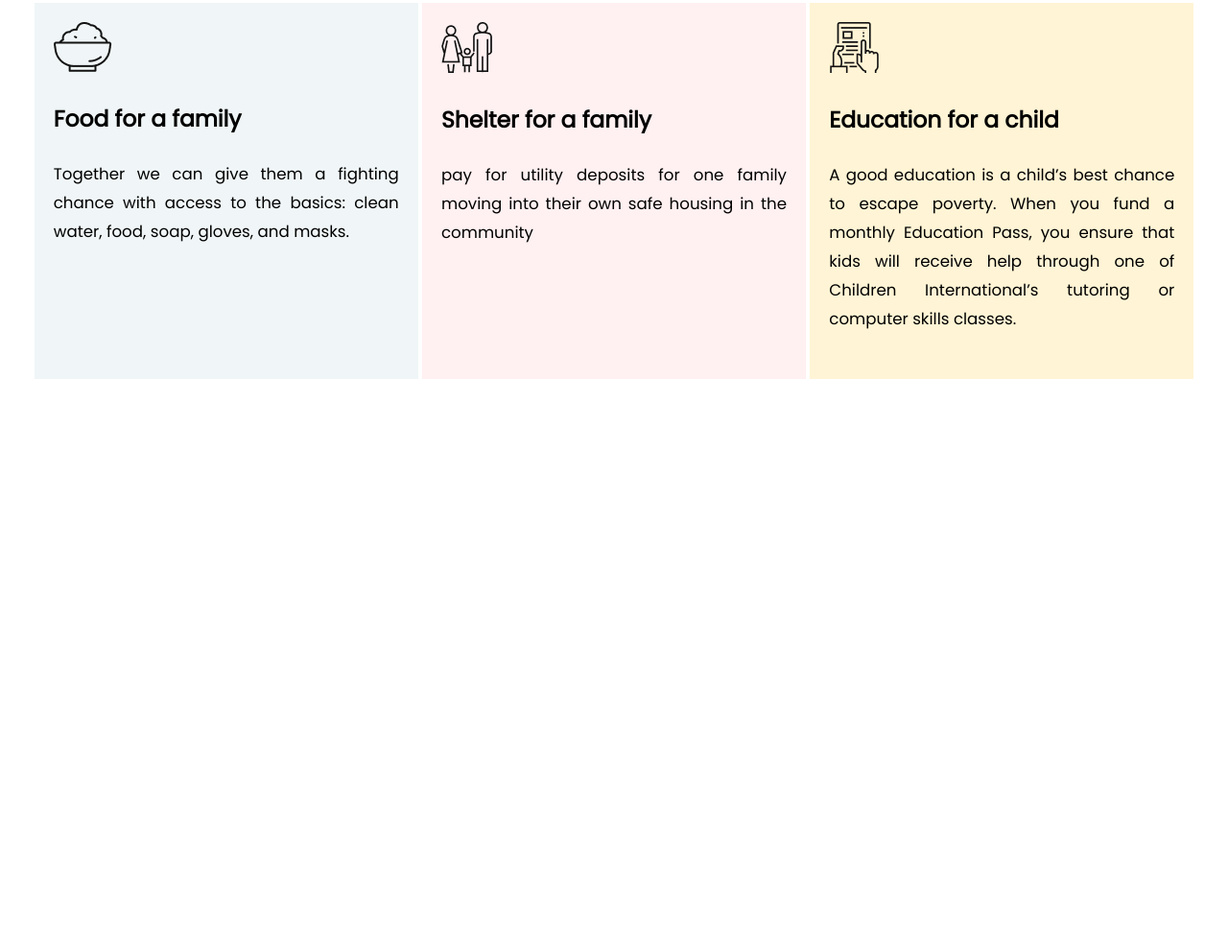
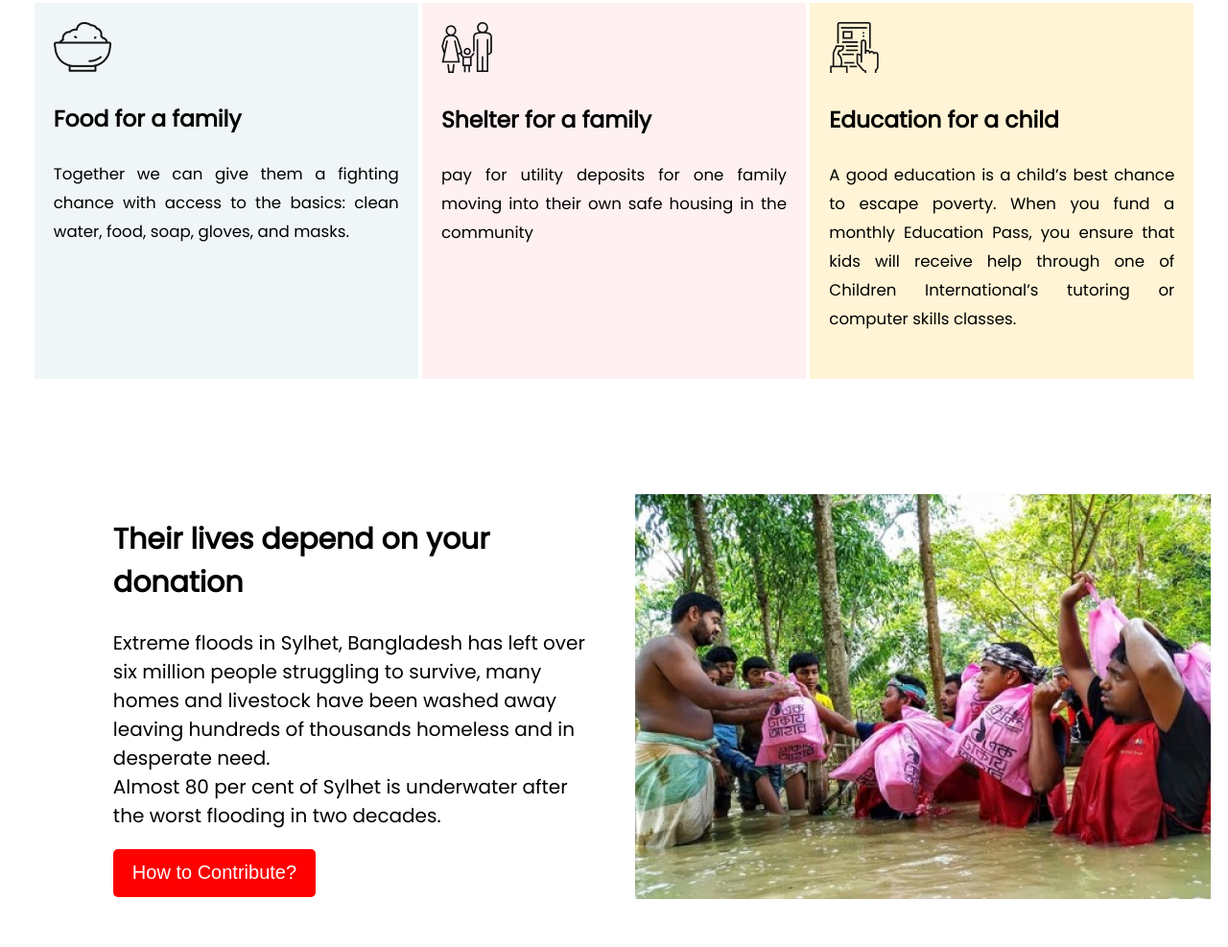
Before and after one commit to SharmiNMooN/donate-today, a plain HTML site: page index.html in a window 1280 px wide. Shown: the part 1537-2524 px from the top of the page at 96% size. Before the commit the page ends 1932 px from the top, so only its background shows below. Drawn offline with Linux system fonts and the light colour scheme.

Commit message:
Their lives depend on your donation

```diff
--- a/index.html
+++ b/index.html
@@ -95,6 +95,26 @@
 
 </section>
 
+<section class="donation-feed">
+    <div class="donation-feed-left">
+        <h1>Their lives depend on
+            your donation
+        </h1>
+        <p> Extreme floods in Sylhet, Bangladesh has left over six million people struggling to survive, many homes and
+            livestock have been washed away leaving hundreds of thousands homeless and in desperate need.
+            <br> Almost 80 per
+            cent of Sylhet is underwater after the worst flooding in two decades.
+        </p>
+        <button class="link-button">How to Contribute?</button>
+
+    </div>
+    <div class="donation-feed-right">
+        <img src="image/donation11.jpg" alt="">
+    </div>
+
+
+</section>
+
 <body>
 
 
--- a/style.css
+++ b/style.css
@@ -159,3 +159,31 @@ body {
 .sub-donate-plan-3 {
   background-color: #fff4d5;
 }
+
+.donation-feed {
+  margin-top: 100px;
+
+  display: block;
+  text-align: center;
+  flex-wrap: wrap;
+  align-content: center;
+}
+
+.donation-feed-left {
+  display: inline-block;
+  font-size: 20px;
+  text-align: left;
+  padding: 20px;
+  height: 452px;
+  width: 500px;
+  vertical-align: top;
+}
+
+.donation-feed-right {
+  display: inline-block;
+  font-size: 20px;
+  padding: 20px;
+  height: 452px;
+  width: 500px;
+  vertical-align: top;
+}
```
Also changed, not shown: image/donation11.jpg (added).
